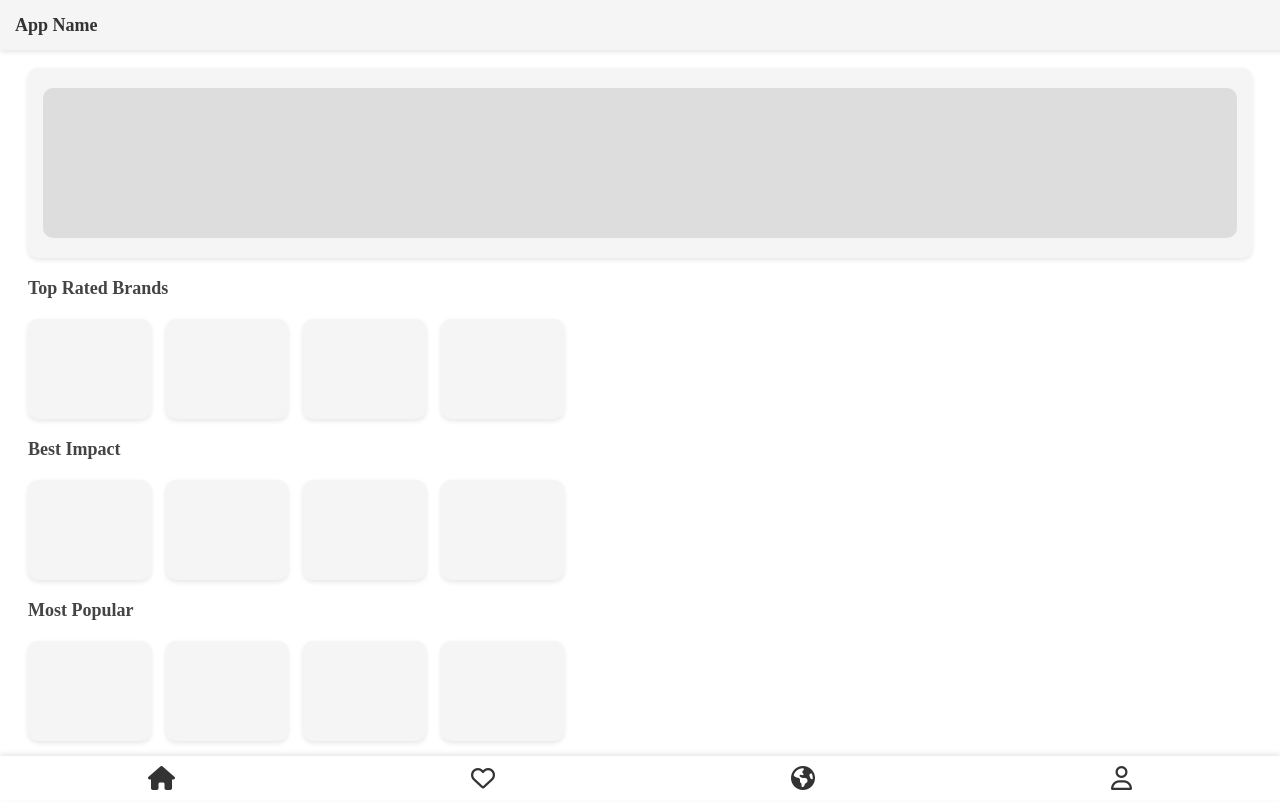
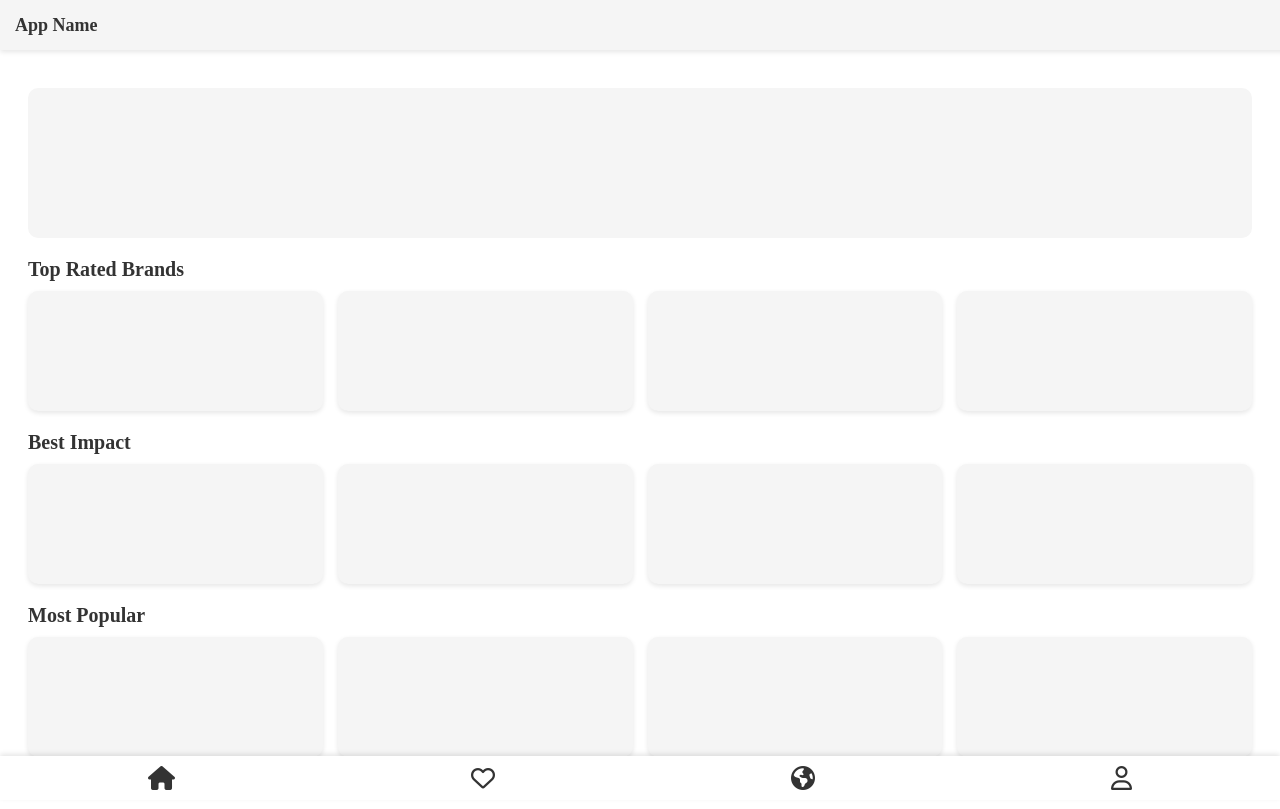
Before and after one commit to jessicawang31/winfo-hackathon-25, a React (Create React App) app: page /explore in a window 1280 px wide. Built offline with nearby package versions, Linux system fonts and the light colour scheme.

Commit message:
updated explore

```diff
--- a/src/components/Explore.js
+++ b/src/components/Explore.js
@@ -7,8 +7,8 @@
 
 
 import React from 'react';
+import { Link } from 'react-router-dom';
 import '../css/Explore.css';
-
 
 export function Explore() {
     return (
@@ -22,28 +22,28 @@ export function Explore() {
             <section className="explore-section">
                 <h2>Top Rated Brands</h2>
                 <div className="explore-grid">
-                    <div className="card"></div>
-                    <div className="card"></div>
-                    <div className="card"></div>
-                    <div className="card"></div>
+                    <Link to="/wishlist" className="card"></Link>
+                    <Link to="/wishlist" className="card"></Link>
+                    <Link to="/wishlist" className="card"></Link>
+                    <Link to="/wishlist" className="card"></Link>
                 </div>
             </section>
             <section className="explore-section">
                 <h2>Best Impact</h2>
                 <div className="explore-grid">
-                    <div className="card"></div>
-                    <div className="card"></div>
-                    <div className="card"></div>
-                    <div className="card"></div>
+                    <Link to="/wishlist" className="card"></Link>
+                    <Link to="/wishlist" className="card"></Link>
+                    <Link to="/wishlist" className="card"></Link>
+                    <Link to="/wishlist" className="card"></Link>
                 </div>
             </section>
             <section className="explore-section">
                 <h2>Most Popular</h2>
                 <div className="explore-grid">
-                    <div className="card"></div>
-                    <div className="card"></div>
-                    <div className="card"></div>
-                    <div className="card"></div>
+                    <Link to="/wishlist" className="card"></Link>
+                    <Link to="/wishlist" className="card"></Link>
+                    <Link to="/wishlist" className="card"></Link>
+                    <Link to="/wishlist" className="card"></Link>
                 </div>
             </section>
         </div>
--- a/src/css/Explore.css
+++ b/src/css/Explore.css
@@ -1,65 +1,50 @@
-/* Hero css */
+/* Container */
+.explore-container {
+    padding: 20px;
+    margin-top: 0px; /* Adjust based on header height */
+}
+
 /* Hero Section */
 .hero-section {
-    text-align: center;
-    padding: 20px 15px;
-    background-color: #f5f5f5; /* Light background for the hero area */
-    margin-bottom: 20px; /* Space below the hero section */
-    border-radius: 10px; /* Optional: rounded corners */
-    box-shadow: 0 2px 5px rgba(0, 0, 0, 0.1);
+    margin-bottom: 20px;
 }
 
-
-/* Placeholder for Hero Image or Content */
 .hero-placeholder {
-    height: 150px; /* Adjust height as needed */
-    background-color: #ddd; /* Light gray as a placeholder color */
-    border-radius: 10px; /* Optional: rounded corners */
-    display: flex;
-    justify-content: center;
-    align-items: center;
-    font-size: 16px;
-    color: #666;
-    font-weight: 600;
+    height: 150px;
+    background-color: #f5f5f5;
+    border-radius: 10px;
 }
 
-
-/* Explore css */
-/* Container */
-.explore-container {
-    padding: 0px 20px;
-    margin-top: 0;
-    padding-bottom: 60px;
+/* Section */
+.explore-section {
+    margin-bottom: 20px;
 }
 
-/* Title */
-.explore-title {
-    text-align: center;
-    font-size: 24px;
+.explore-section h2 {
+    font-size: 20px;
     font-weight: bold;
-    margin: 10px 0; /* Reduce vertical space */
+    margin-bottom: 10px;
     color: #333;
 }
 
-/* Section Titles */
-.explore-section h2 {
-    font-size: 18px;
-    font-weight: 600;
-    margin: 20px 0; /* Reduce space between sections */
-    color: #444;
-}
-
-/* Grid Layout */
+/* Grid */
 .explore-grid {
     display: grid;
-    grid-template-columns: repeat(auto-fill, minmax(120px, 1fr));
+    grid-template-columns: repeat(auto-fit, minmax(120px, 1fr));
     gap: 15px;
 }
 
-/* Card Styling */
+/* Card */
 .card {
     background-color: #f5f5f5;
-    height: 100px;
     border-radius: 10px;
+    height: 120px;
     box-shadow: 0 2px 5px rgba(0, 0, 0, 0.1);
+    transition: transform 0.2s ease-in-out;
+    text-decoration: none;
 }
+
+.card:hover {
+    transform: scale(1.05);
+    cursor: pointer;
+}
```
